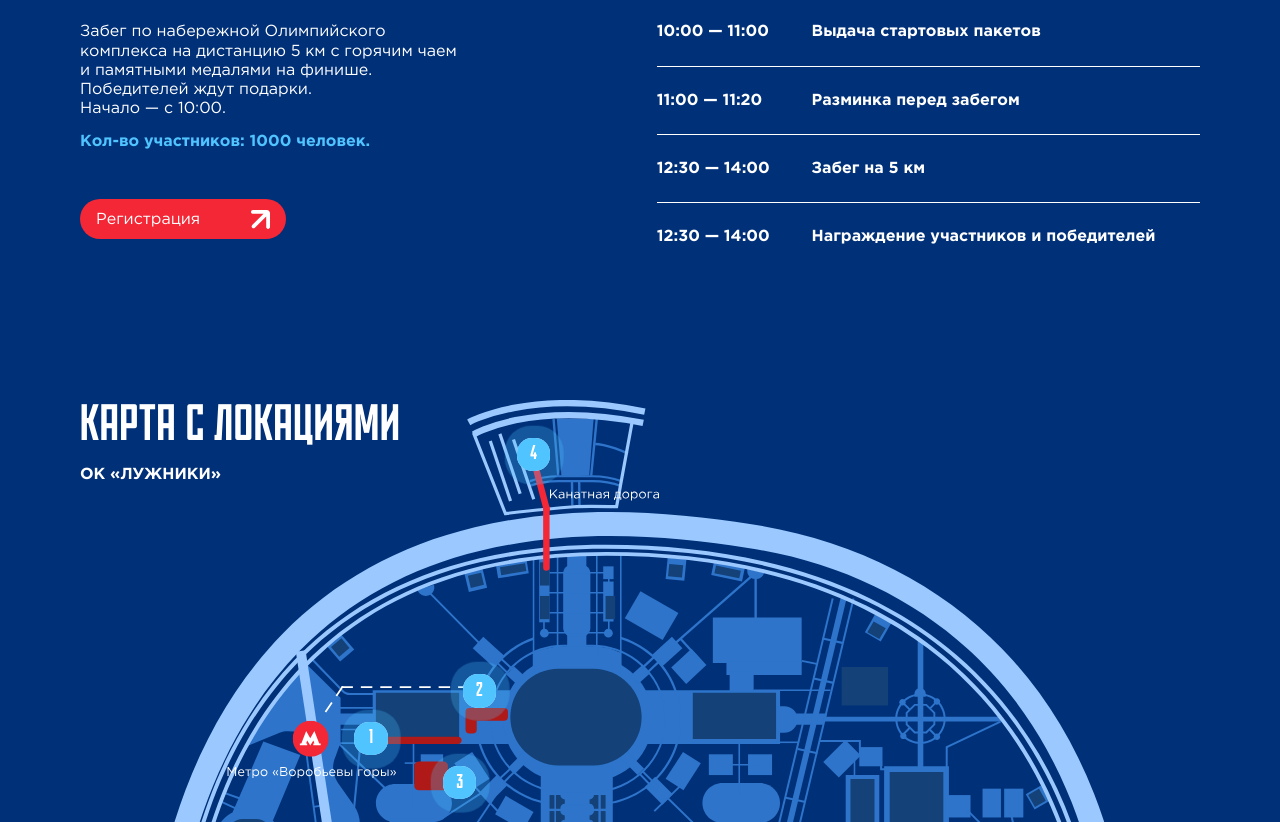
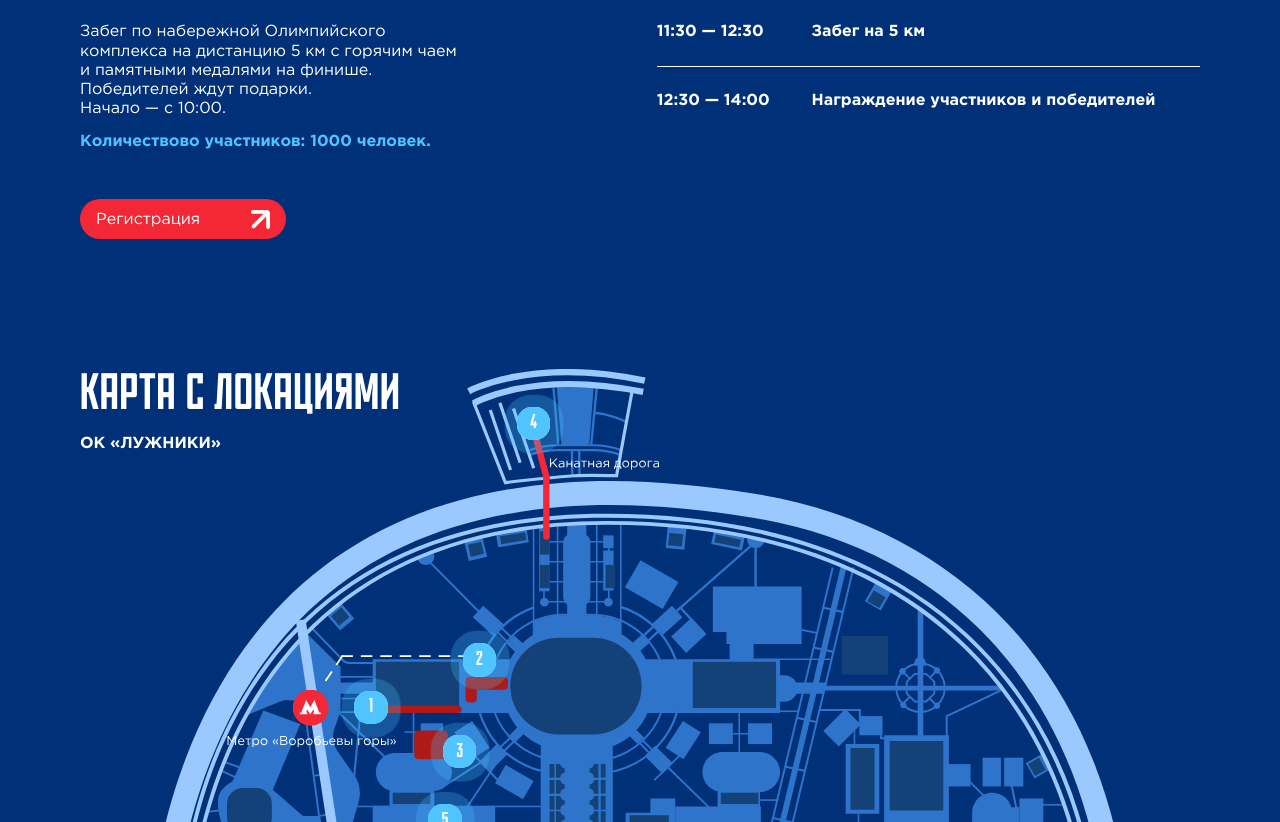
Before and after one commit to Dihlofos/wintersportday, a website: page source/index.html in a window 1280 px wide. Shown: the part 3925-4747 px from the top of the page. Drawn offline with nearby package versions, Linux system fonts and the light colour scheme; files that its build step writes are made by us from their sources.

Commit message:
поправил расписание забега

```diff
--- a/source/index.html
+++ b/source/index.html
@@ -548,7 +548,7 @@
                   Победителей ждут подарки.<br>
                   Начало&nbsp;&mdash; с&nbsp;10:00.
                 </p>
-                <p class="run__count">Кол-во участников: 1000 человек.</p>
+                <p class="run__count">Количествово участников: 1000 человек.</p>
                 <a href="https://winter-run.moscow.sport/" class="button run__button run__button--desktop" target="_blank">
                   Регистрация
                   <svg width="19" height="19" role="img" aria-label="arrow">
@@ -558,15 +558,7 @@
               </div>
               <ul class="run__schedule">
                 <li class="run__schedule-item">
-                  <span class="run__schedule-time">10:00 — 11:00</span>
-                  <span class="run__schedule-name">Выдача стартовых пакетов</span>
-                </li>
-                <li class="run__schedule-item">
-                  <span class="run__schedule-time">11:00 — 11:20</span>
-                  <span class="run__schedule-name">Разминка перед забегом</span>
-                </li>
-                <li class="run__schedule-item">
-                  <span class="run__schedule-time">12:30 — 14:00</span>
+                  <span class="run__schedule-time">11:30 — 12:30</span>
                   <span class="run__schedule-name">Забег на 5 км</span>
                 </li>
                 <li class="run__schedule-item">
```
Also changed, not shown: build/index.html.
